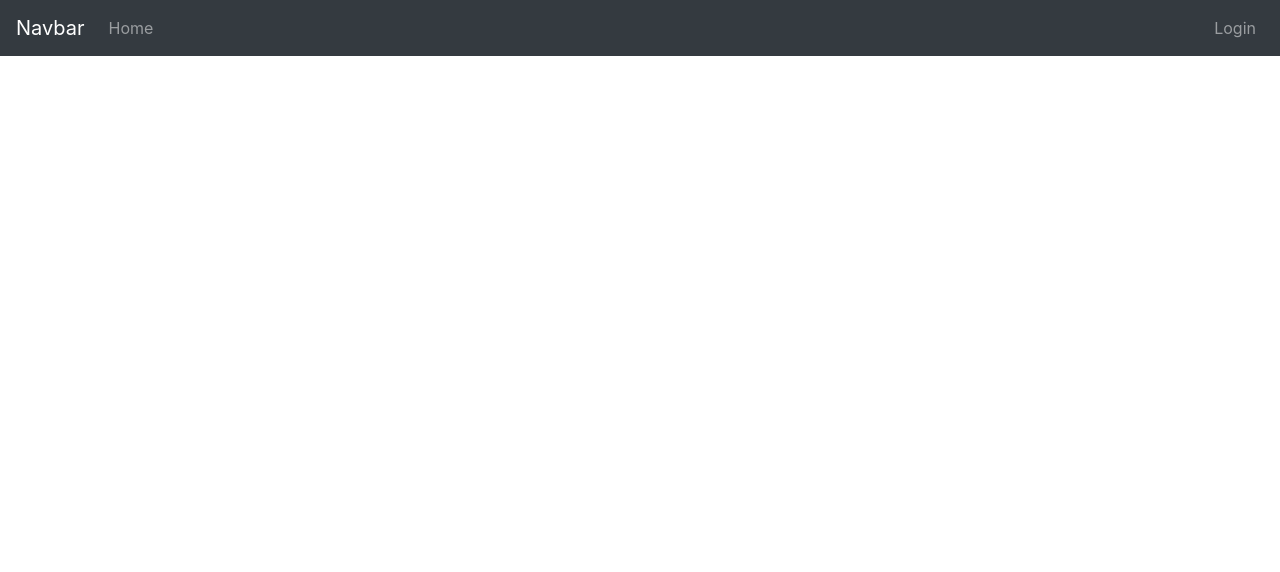
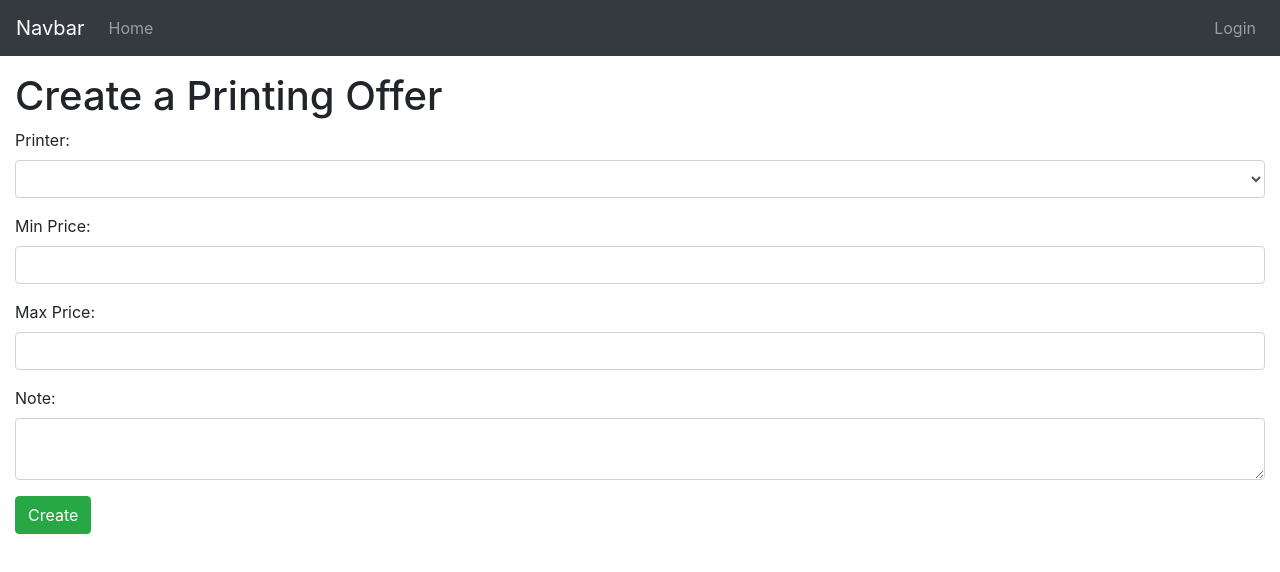
Before and after one commit to Spark-Team-Project-Inksquad/InkyLand, an Angular app: page /printing-offer/create in a window 1280 px wide. Shown: the top 572 px of the page. Built offline with nearby package versions, Linux system fonts and the light colour scheme.

Commit message:
stubbed out printing offer creation form

```diff
--- a/src/app/app-routing.module.ts
+++ b/src/app/app-routing.module.ts
@@ -7,6 +7,7 @@ import { RegisterPageComponent } from "./register-page/register-page.component";
 import { ProfilePageComponent } from "./profile-page/profile-page.component";
 import { EditProfilePageComponent } from "./edit-profile-page/edit-profile-page.component";
 import { OfferPageComponent } from "./offer-page/offer-page.component";
+import { CreatePrintingOfferPageComponent } from "./create-printing-offer-page/create-printing-offer-page.component";
 
 const routes: Routes = [
   { path: "", component: HomePageComponent },
@@ -14,6 +15,19 @@ const routes: Routes = [
   { path: "register", component: RegisterPageComponent },
   { path: "profile", component: ProfilePageComponent },
   { path: "edit-profile", component: EditProfilePageComponent },
+  {
+    path: "printing-offer/create",
+    component: CreatePrintingOfferPageComponent,
+    mode: "create",
+    pathMatch: "full"
+  },
+  {
+    path: "printing-offer/edit/:id",
+    component: CreatePrintingOfferPageComponent,
+    data: {
+      mode: "edit"
+    }
+  },
   { path: "printing-offer/:id", component: OfferPageComponent }
 ];
 
--- a/src/app/app.module.ts
+++ b/src/app/app.module.ts
@@ -13,6 +13,7 @@ import { RegisterPageComponent } from './register-page/register-page.component';
 import { ProfilePageComponent } from './profile-page/profile-page.component';
 import { EditProfilePageComponent } from './edit-profile-page/edit-profile-page.component';
 import { OfferPageComponent } from './offer-page/offer-page.component';
+import { CreatePrintingOfferPageComponent } from './create-printing-offer-page/create-printing-offer-page.component';
 
 @NgModule({
   declarations: [
@@ -23,7 +24,8 @@ import { OfferPageComponent } from './offer-page/offer-page.component';
     RegisterPageComponent,
     ProfilePageComponent,
     EditProfilePageComponent,
-    OfferPageComponent
+    OfferPageComponent,
+    CreatePrintingOfferPageComponent
   ],
   imports: [
     BrowserModule,
--- /dev/null
+++ b/src/app/create-printing-offer-page/create-printing-offer-page.component.html
@@ -0,0 +1,45 @@
+<div class = "container-fluid create-printing-offer">
+
+  <!-- NOTE change depending on mode -->
+  <h1>Create a Printing Offer</h1>
+
+  <!-- NOTE changes if editting mode enabled -->
+  <!-- The Creation Form -->
+  <form class = "create-printing-offer-form" (ngSubmit) = "createPrintingOffer()" #createOfferForm = "ngForm">
+
+    <!-- Printer -->
+    <div class = "form-group">
+      <label for = "printer-input">Printer: </label>
+      <select class = "form-control" name = "printers" id = "printer-input">
+        <!-- Render the option list -->
+      </select>
+    </div>
+
+    <!-- Min Price -->
+    <div class = "form-group">
+        <label for = "min-price-input">Min Price: </label>
+        <input type = "number" class = "form-control" id = "min-price-input" name = "min-price" />
+    </div>
+
+    <!-- Max Price -->
+    <div class = "form-group">
+        <label for = "max-price-input">Max Price: </label>
+        <input type = "number" class = "form-control" id = "max-price-input" name = "max-price" />
+    </div>
+
+    <!-- Note -->
+    <div class = "form-group">
+        <label for = "note-input">Note: </label>
+        <textarea class = "form-control" id = "note-input" name = "note"></textarea>
+    </div>
+
+    <!-- Submission Button -->
+    <!-- NOTE may change for edit mode -->
+    <button class = "btn btn-primary" type = "submit" class = "btn btn-success">Create</button>
+
+  </form>
+
+  <!-- END -->
+
+
+</div>
--- /dev/null
+++ b/src/app/create-printing-offer-page/create-printing-offer-page.component.ts
@@ -0,0 +1,46 @@
+import { Component, OnInit } from "@angular/core";
+
+//routing
+import { Router, ActivatedRoute, ParamMap } from "@angular/router";
+
+// Api lib
+import { HttpClient } from "@angular/common/http";
+import { ApiInterfaceService } from "../services/api-interface.service";
+
+// Token lib
+import { TokenStorageService } from "../services/token-storage.service";
+
+@Component({
+  selector: "app-create-printing-offer-page",
+  templateUrl: "./create-printing-offer-page.component.html",
+  styleUrls: ["./create-printing-offer-page.component.sass"],
+  providers: [ApiInterfaceService, HttpClient, TokenStorageService]
+})
+export class CreatePrintingOfferPageComponent implements OnInit {
+  // Example starting format
+  /**
+  "printerName": "My brother's bro printer",
+      "printer": 1,
+      "minPrice": "10.00",
+      "maxPrice": "1000.00",
+      "note": "Aight"
+  **/
+
+  //NOTE need to retrieve printer options
+  public model: object = {
+    printer: null,
+    minPrice: 0.0,
+    maxPrice: 0.0,
+    note: ""
+  };
+
+  constructor() {}
+
+  ngOnInit() {}
+
+  /**
+  TODO on form submit
+  create the printing offer
+  **/
+  createPrintingOffer() {}
+}
--- a/src/app/edit-profile-page/edit-profile-page.component.html
+++ b/src/app/edit-profile-page/edit-profile-page.component.html
@@ -52,7 +52,7 @@
     </div>
 
     <!-- Submit Button -->
-    <button class = "btn btn-primary" type = "submit" clsas = "btn btn-success">Update</button>
+    <button class = "btn btn-primary" type = "submit" class = "btn btn-success">Update</button>
 
   </form>
 </div>
--- a/src/app/profile-page/profile-page.component.html
+++ b/src/app/profile-page/profile-page.component.html
@@ -13,7 +13,7 @@
   <br>
   <div class = "offers">
     <h1>Your Offers</h1>
-    <button class = "btn btn-success">Create New Printing Offer</button>
+    <button (click) = "createPrintingOffer()" class = "btn btn-success">Create New Printing Offer</button>
 
     <!-- Load in the offers here -->
     <div class = "card offer-card" *ngFor = "let offer of offers">
--- a/src/app/profile-page/profile-page.component.ts
+++ b/src/app/profile-page/profile-page.component.ts
@@ -6,6 +6,9 @@ import { ApiInterfaceService } from "../services/api-interface.service";
 
 // Token lib
 import { TokenStorageService } from "../services/token-storage.service";
+
+//routing
+import { Router, ActivatedRoute, ParamMap } from "@angular/router";
 
 @Component({
   selector: "app-profile-page",
@@ -20,7 +23,9 @@ export class ProfilePageComponent implements OnInit {
 
   constructor(
     private api: ApiInterfaceService,
-    private tokenStore: TokenStorageService
+    private tokenStore: TokenStorageService,
+    private route: ActivatedRoute,
+    private router: Router
   ) {
     console.log("loaded profile page");
   }
@@ -53,10 +58,9 @@ export class ProfilePageComponent implements OnInit {
     });
   }
 
-  //TODO creates a printing offer
-  //STUB
+  //creates a printing offer
   createPrintingOffer() {
-    //TODO redirect to the printing offer creation page
-    // with the creation mode enabled
+    //redirect to the printing offer creation page
+    this.router.navigate(["/printing-offer/create"]);
   }
 }
--- a/src/app/services/api-interface.service.ts
+++ b/src/app/services/api-interface.service.ts
@@ -273,4 +273,14 @@ export class ApiInterfaceService {
   ) {}
 
   // Printing Offer Spec CRUD TODO
+
+  //Printers
+
+  //TODO retrieves all printer options
+  getPrinters() {
+    //STUB code
+    // request path config
+    // GET Request observable
+    // return observable
+  }
 }
```
Also changed, not shown: src/app/create-printing-offer-page/create-printing-offer-page.component.sass (added), 1 other file (tests, documents, lock files or other folders).
